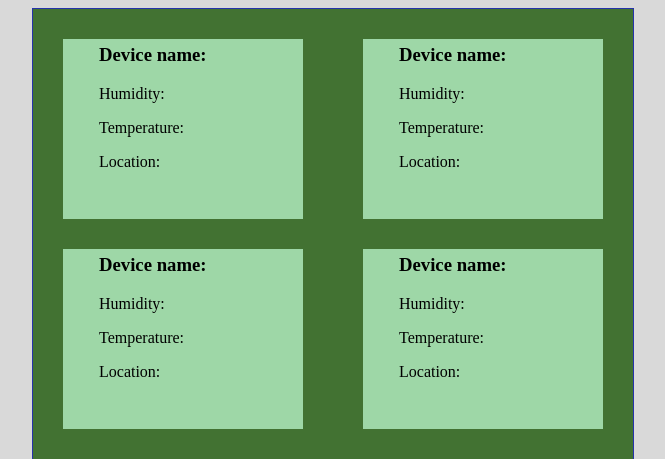
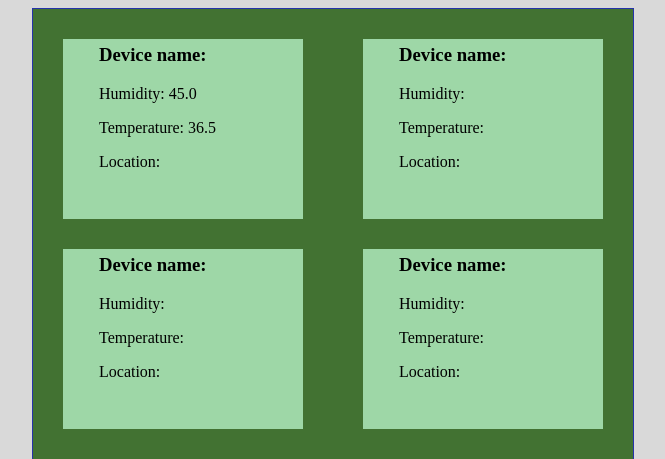
Before and after one commit to Samirez/PELI_environmental_monitoring, a Django app: page / in a window 1280 px wide. Shown: the part 90-549 px from the top of the page, without its empty margins (307-972 px from the left). Run offline with Django 4.2, Linux system fonts and the light colour scheme; data comes from the database, SQL or seed files in the repository; both versions use the stored data as it was after the commit.

Commit message:
display dummy data on UI

```diff
--- a/Django_ui/forest_live_monitoring/humidity/views.py
+++ b/Django_ui/forest_live_monitoring/humidity/views.py
@@ -4,10 +4,9 @@
 def home_view(request):
     # Get the latest sensor reading
     latest_reading = sensorReadings.objects.latest('Timestamp')
-
-    # Get the temperature and humidity values from the latest reading
-    temperature = latest_reading.Temperature
-    humidity = latest_reading.Humidity
+    context = {
+        'latest_reading': latest_reading
+    }
 
     # Render the template with the temperature and humidity values
-    return render(request, 'home.html', {'temperature': temperature, 'humidity': humidity})
+    return render(request, 'home.html', context)
--- a/Django_ui/forest_live_monitoring/templates/home.html
+++ b/Django_ui/forest_live_monitoring/templates/home.html
@@ -17,8 +17,8 @@
     <div class="container">
         <div class="device-container1">
         <h3 class="device-1">Device name: <span id="device1"></span></h3>
-        <p class="humidity-1">Humidity: <span id="humidity1"></span></p>
-        <p class="temperature-1">Temperature: <span id="temperature1"></span></p>
+        <p class="humidity-1">Humidity: {{ latest_reading.Humidity }}</p>
+        <p class="temperature-1">Temperature: {{ latest_reading.Temperature }}</p>
         <p class="location-1">Location: <span id="location1"></span></p>
         </div>
 
```
Also changed, not shown: Django_ui/forest_live_monitoring/db.sqlite3, 1 other file.
